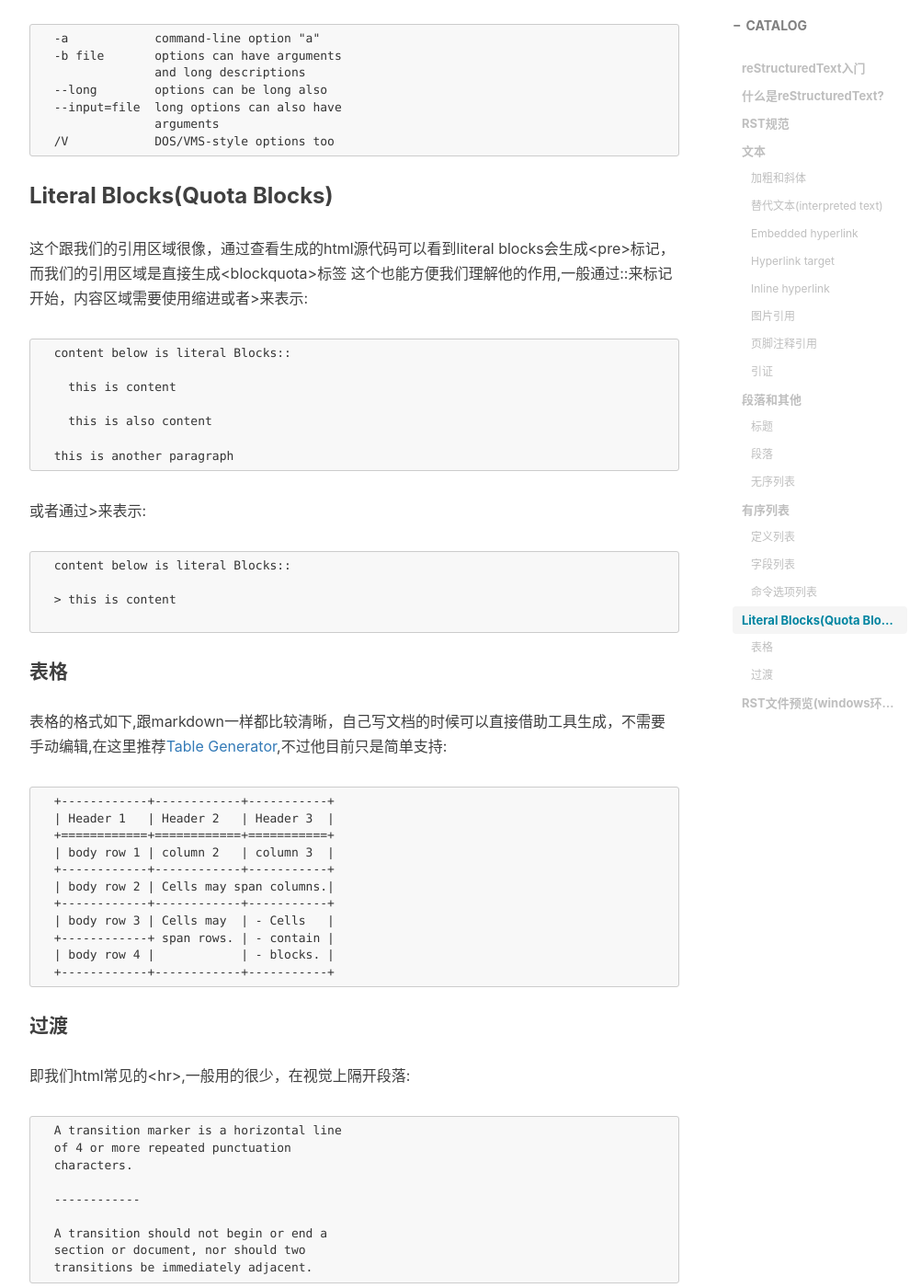
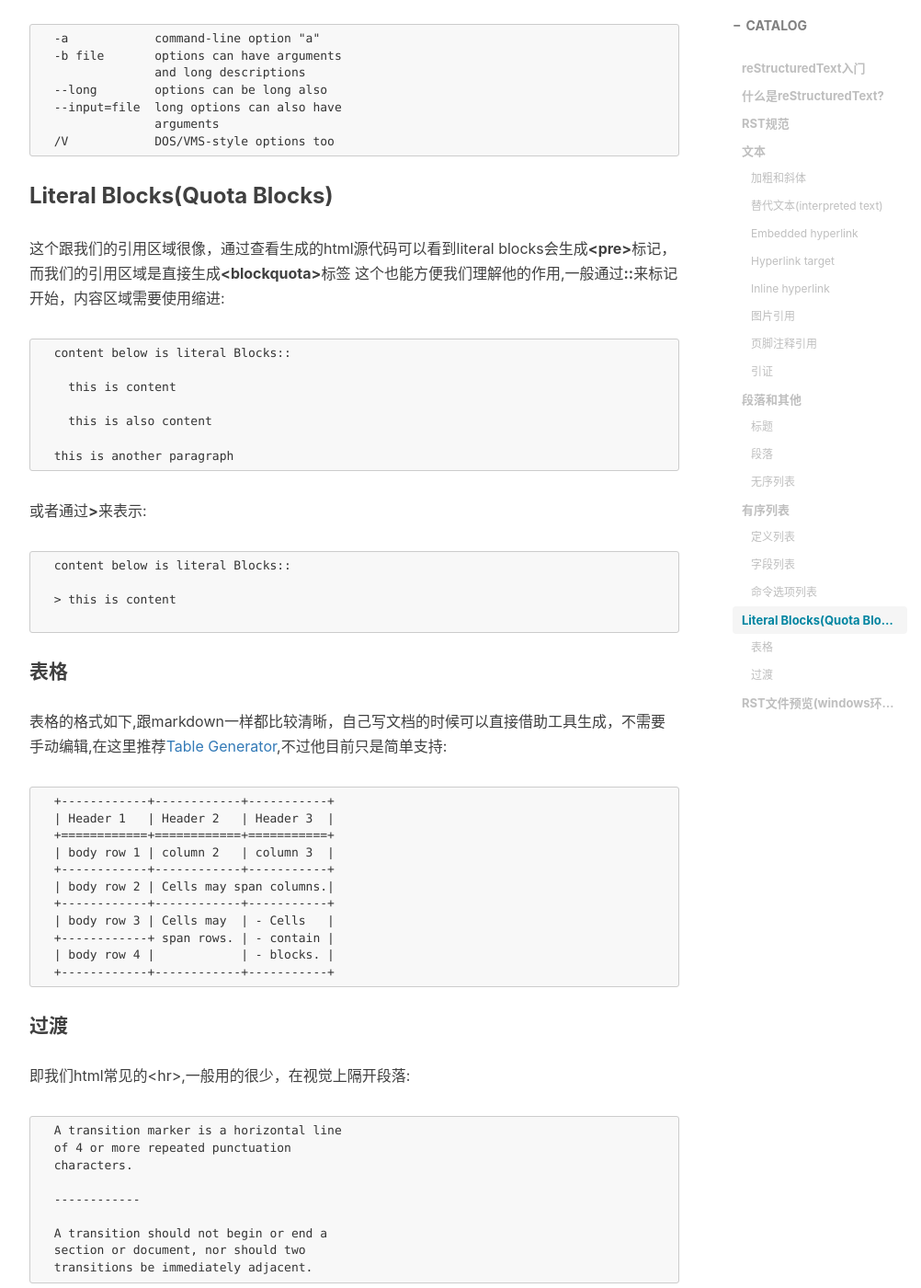
Before and after one commit to TommyLike/tommylike.github.io, a Jekyll site: the page built from _posts/2016-8-22-RST.markdown, in a window 1280 px wide and 1400 px high, scrolled down 5407 px. Shown: the whole window at 92% size, without its empty margins (233-1235 px from the left). Built offline with Jekyll 4.4.1, drawn with Linux system fonts in a browser that asks for light colours; nearby versions of some CDN libraries; comment, search, counter and statistics services are not loaded; some of the changed text lies outside the part shown.

Commit message:
Update 2016-8-22-RST.markdown

````diff
--- a/_posts/2016-8-22-RST.markdown
+++ b/_posts/2016-8-22-RST.markdown
@@ -171,7 +171,7 @@ RST中的无序列表跟markdown很像，支持多个不同的符号`- * +`,符
 ```
 
 ### 有序列表
-RST中的有序列表支持使用`#`作为自增长符号:
+RST中的有序列表支持使用**#**作为自增长符号:
 
 ```rst
   This is sequenced list:
@@ -201,7 +201,7 @@ RST中的有序列表支持使用`#`作为自增长符号:
 ```
 
 #### 字段列表
-字段列表在form和brief中比较常见，格式跟定义列表很像，区别在于需要以`:`开头:
+字段列表在form和brief中比较常见，格式跟定义列表很像，区别在于需要以**:**开头:
 
 ```rst
   :Authors:
@@ -227,9 +227,9 @@ RST中的有序列表支持使用`#`作为自增长符号:
 ```
 
 ### Literal Blocks(Quota Blocks)
-这个跟我们的引用区域很像，通过查看生成的html源代码可以看到literal blocks会生成\<pre\>标记，
-而我们的引用区域是直接生成\<blockquota\>标签
-这个也能方便我们理解他的作用,一般通过::来标记开始，内容区域需要使用缩进或者\>来表示:
+这个跟我们的引用区域很像，通过查看生成的html源代码可以看到literal blocks会生成**\<pre\>**标记，
+而我们的引用区域是直接生成**\<blockquota\>**标签
+这个也能方便我们理解他的作用,一般通过**::**来标记开始，内容区域需要使用缩进:
 
 ```rst
   content below is literal Blocks::
@@ -241,7 +241,7 @@ RST中的有序列表支持使用`#`作为自增长符号:
   this is another paragraph
 ```
 
-或者通过>来表示:
+或者通过**>**来表示:
 
 ```rst
   content below is literal Blocks::
````
Also changed, not shown: other parts of _posts/2016-8-22-RST.markdown (+2 -2 lines).
